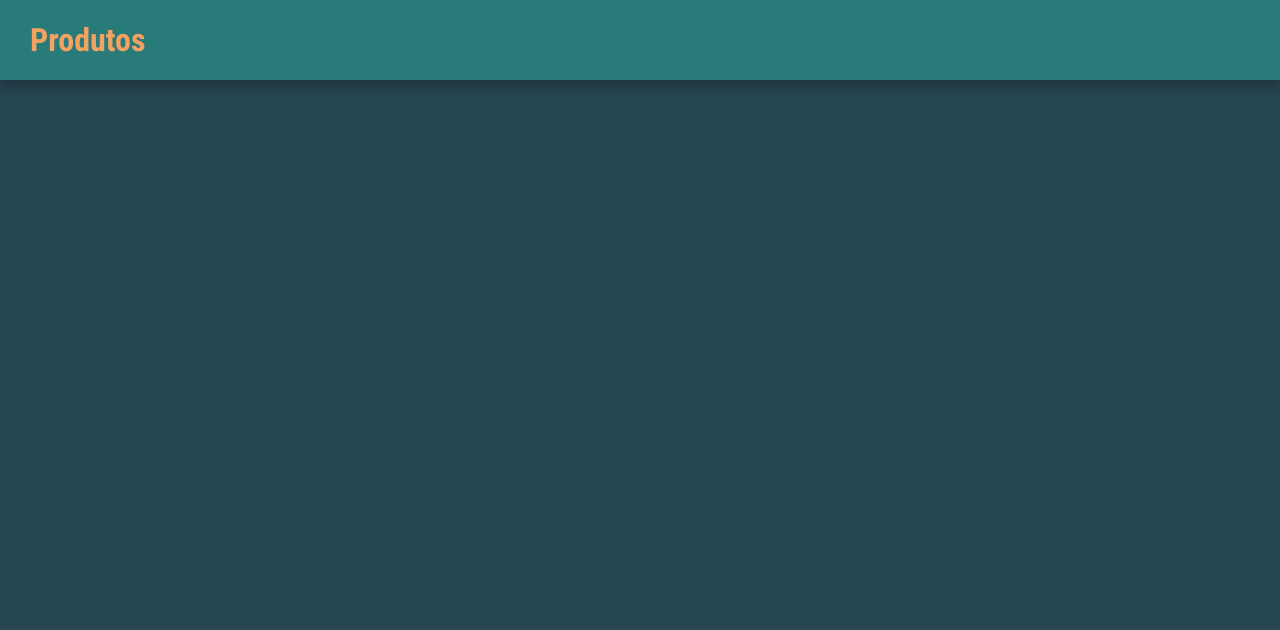
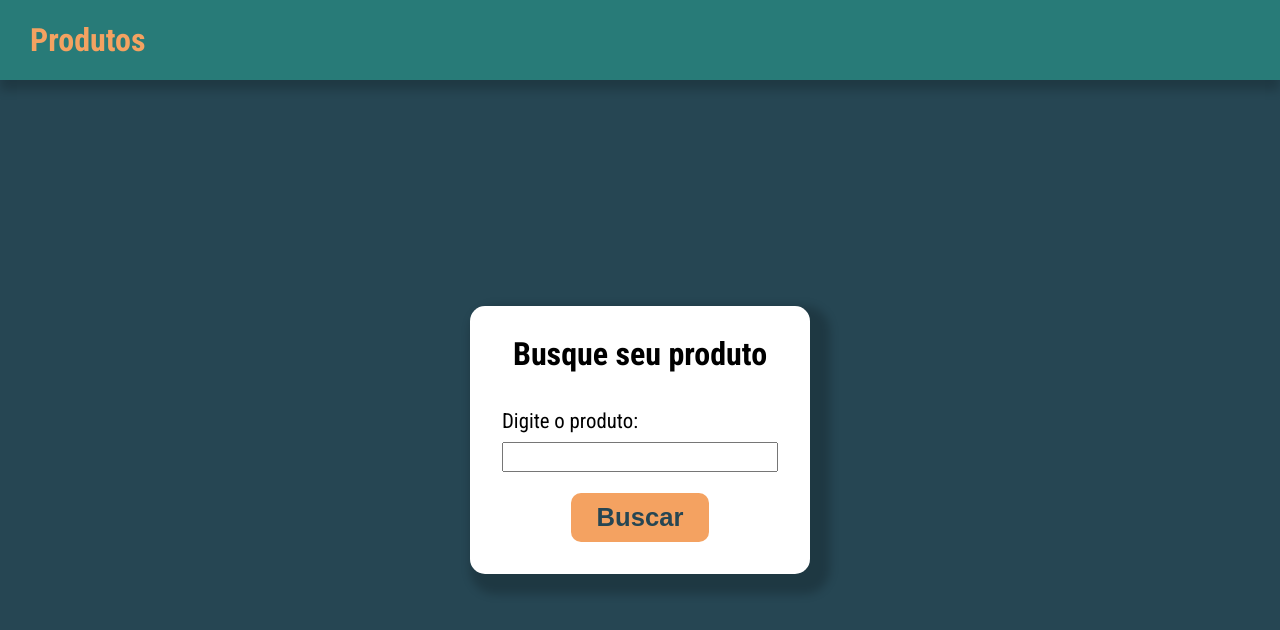
Before and after one commit to KlaussVP/calindra-ft1, a React app: page / in a window 1280 px wide. Shown: the top 630 px of the page. Built offline with nearby package versions, Linux system fonts and the light colour scheme.

Commit message:
feat: searchBox layout

```diff
--- a/public/styles/main.css
+++ b/public/styles/main.css
@@ -3,7 +3,7 @@ body {
   background: #264653;
 }
 
-/*SCSS RGB
+/* SCSS RGB
 
 .class {
   color: #264653;
@@ -12,6 +12,4 @@ body {
   color: #e9c46a;
   color: #f4a261;
   color: #e76f51;
-}
-
-*/
+} */
--- a/src/App.js
+++ b/src/App.js
@@ -12,9 +12,10 @@ export default function App() {
   return (
     <Router>
       <Header />
-      <Routes>
-        <Route path="/" component={SearchProducts} />
-      </Routes>
+      <SearchProducts />
+      {/* <Routes>
+        <Route path="/" element={SearchProducts}/>
+      </Routes> */}
     </Router>
   );
 }
--- a/src/pages/SearchProducts/index.js
+++ b/src/pages/SearchProducts/index.js
@@ -1,10 +1,22 @@
 import React from "react";
-import MainContainer from "./styles";
+import { Button, MainContainer, SearchBox, SearchForm } from "./styles";
 
 export default function SearchProducts() {
+  function handleSubmition (e) {
+    e.preventDefault();
+    console.log("tamo indo!!");
+  }
+
   return (
     <MainContainer>
-
+      <SearchBox>
+        <h1>Busque seu produto</h1>
+        <SearchForm onSubmit={handleSubmition}>
+          <label for="product">Digite o produto:</label>
+          <input type="search" id="product" name="product" />
+          <Button>Buscar</Button>
+        </SearchForm>
+      </SearchBox>
     </MainContainer>
   );
 }
--- a/src/pages/SearchProducts/styles.js
+++ b/src/pages/SearchProducts/styles.js
@@ -2,11 +2,66 @@ import styled from "styled-components";
 
 const MainContainer = styled.main`
   width: 100vw;
-  height: 100vh;
+  height: calc(100vh - 80px);
   display: flex;
   flex-direction: column;
   justify-content: center;
   align-items: center;
 `;
 
-export default MainContainer;
+const SearchBox = styled.div`
+  display: flex;
+  flex-direction: column;
+  justify-content: space-between;
+  align-items: center;
+  padding: 2em;
+  border-radius: 15px;
+  background: #FFF;
+  box-shadow: 10px 10px 10px 10px rgba(0, 0, 0, 0.2);
+  color: #000;
+
+  h1 {
+    font-size: 2em;
+    font-weight: 700;
+    margin-bottom: 1.3em;
+  }
+`;
+
+const SearchForm = styled.form`
+  display: flex;
+  flex-direction: column;
+  justify-content: space-between;
+  align-items: center;
+  width: 100%;
+
+  label {
+    font-size: 1.3em;
+    font-weight: 400;
+    margin-bottom: 10px;
+    align-self: start;
+  }
+
+  input {
+    width: 100%;
+    font-size: 1.3em;
+  }
+`;
+
+const Button = styled.button`
+  max-width: 180px;
+  border-radius: 10px;
+  border: none;
+  color: #264653;
+  padding: 0.4em 1em;
+  font-size: 1.6em;
+  margin-top: 0.8em;
+  background: #f4a261;
+  font-weight: bold;
+`;
+
+export {
+  MainContainer,
+  SearchBox,
+  SearchForm,
+  Button
+};
```
Also changed, not shown: public/index.html (line endings or trailing spaces).
